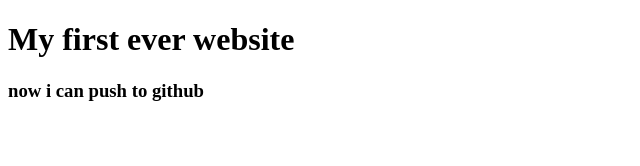
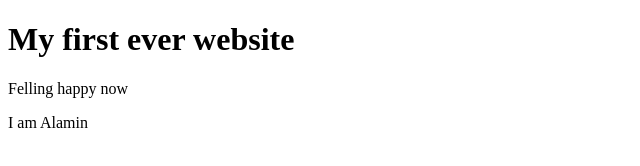
Before and after one commit to mdalamin15/my-first-website, a plain HTML site: page index.html in a window 1280 px wide. Shown: the whole page, without its empty margins (0-640 px from the left). Drawn offline with Linux system fonts and the light colour scheme.

Commit message:
i am hunting

```diff
--- a/index.html
+++ b/index.html
@@ -7,6 +7,7 @@
 </head>
 <body>
     <h1>My first ever website</h1>
-    <h3>now i can push to github</h3>
+    <p>Felling happy now</p>
+    <p>I am Alamin</p>
 </body>
 </html>
```
